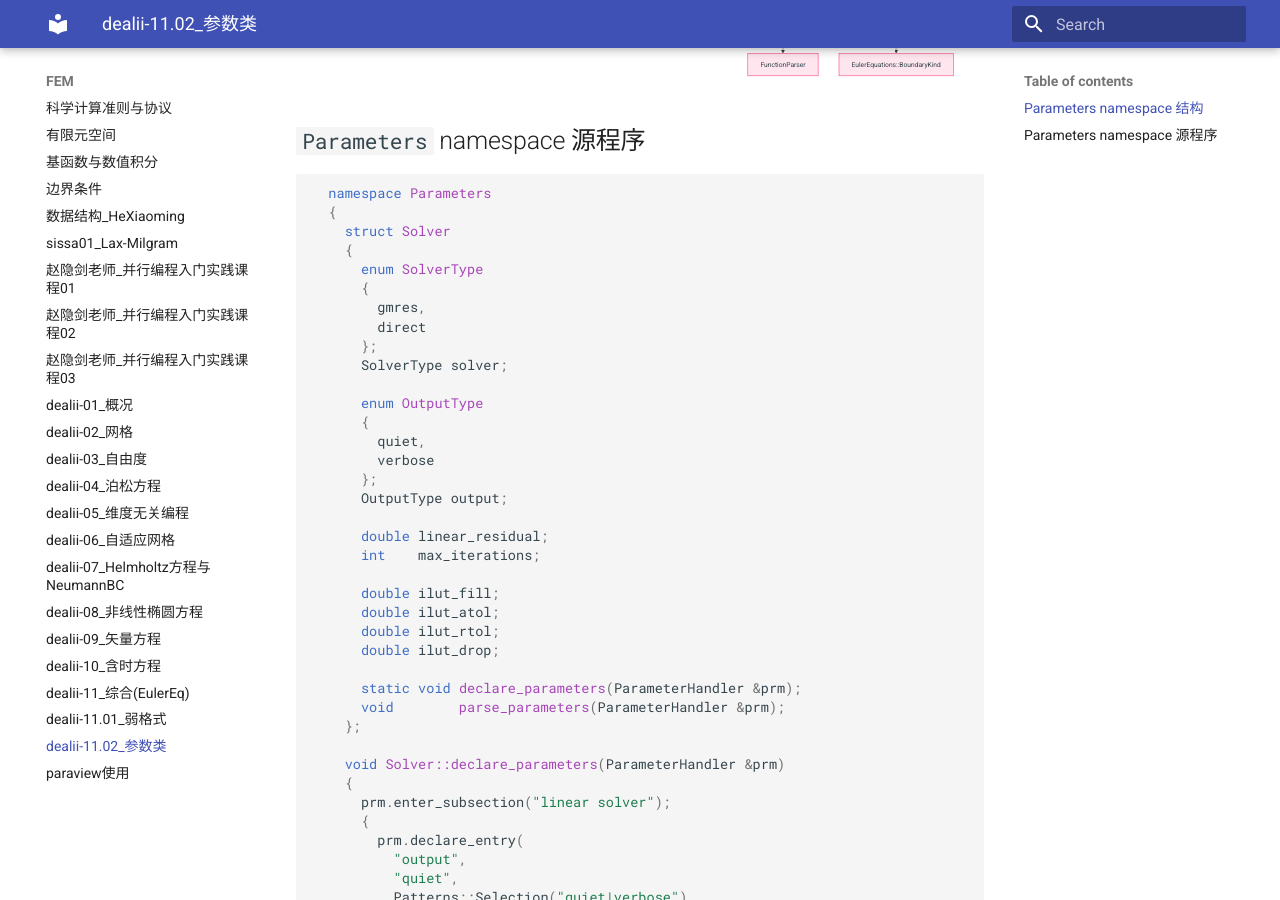
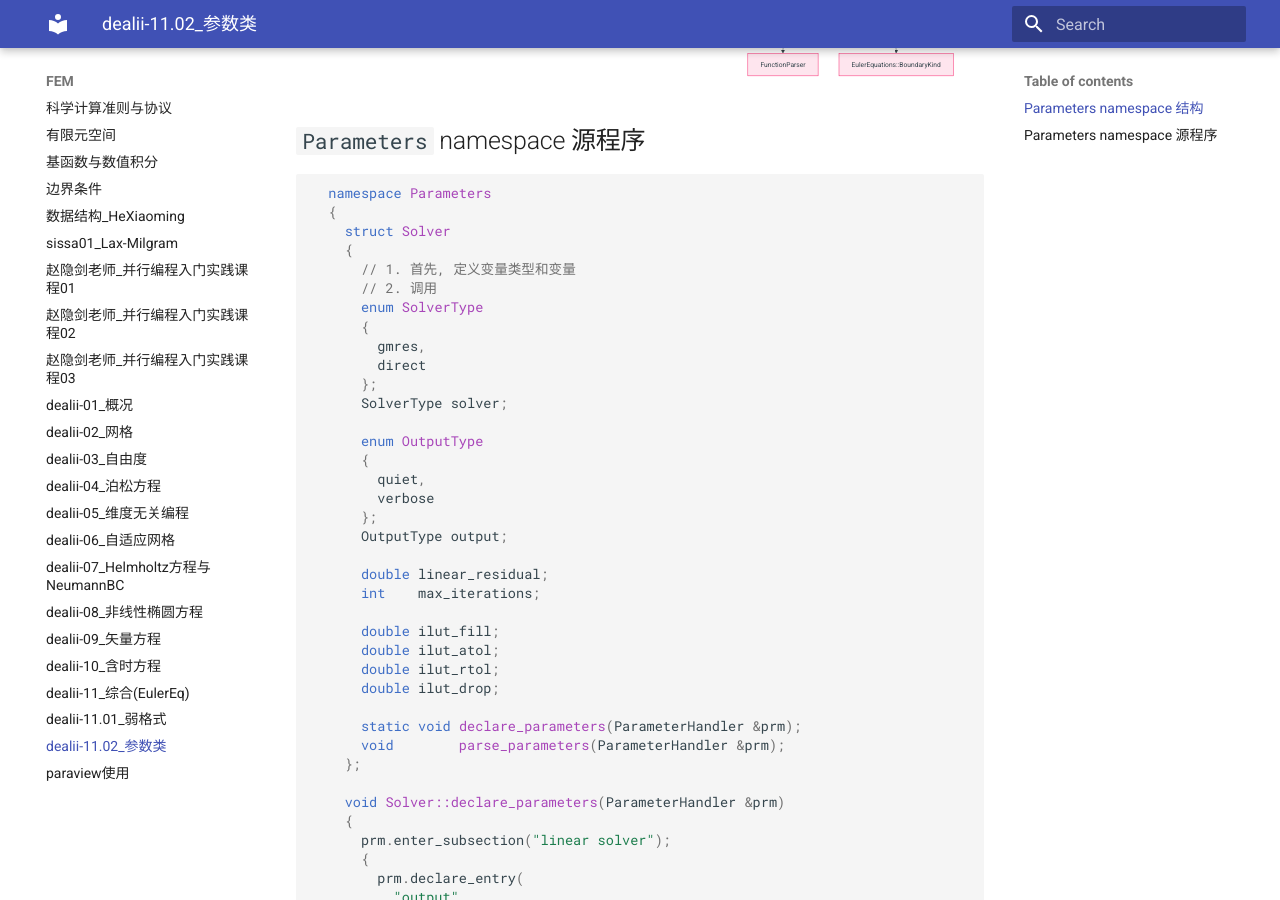
Before and after one commit to ymma98/technotes, an MkDocs documentation site: the page built from docs/FEM/dealii-11.02_参数类.md, in a window 1280 px wide and 900 px high, scrolled down 463 px. Built offline with MkDocs 1.6.1 and Material for MkDocs 9.7.7, drawn with Linux system fonts in a browser that asks for light colours; part of the change alters nothing that is shown.

Commit message:
docs/FEM/dealii-11.02_参数类.md updated from https://stackedit.cn/

````diff
--- a/docs/FEM/dealii-11.02_参数类.md
+++ b/docs/FEM/dealii-11.02_参数类.md
@@ -40,6 +40,8 @@ graph TD
   {
     struct Solver
     {
+      // 1. 首先, 定义变量类型和变量
+      // 2. 调用
       enum SolverType
       {
         gmres,
@@ -494,6 +496,6 @@ graph TD
   } // namespace Parameters
 ```
 <!--stackedit_data:
-eyJoaXN0b3J5IjpbMjYyNDM0MTM1LC0xNDI1OTc2NjcxLC04OT
-I1ODY4OF19
+eyJoaXN0b3J5IjpbOTIzOTM5NTYsMjYyNDM0MTM1LC0xNDI1OT
+c2NjcxLC04OTI1ODY4OF19
 -->
````
